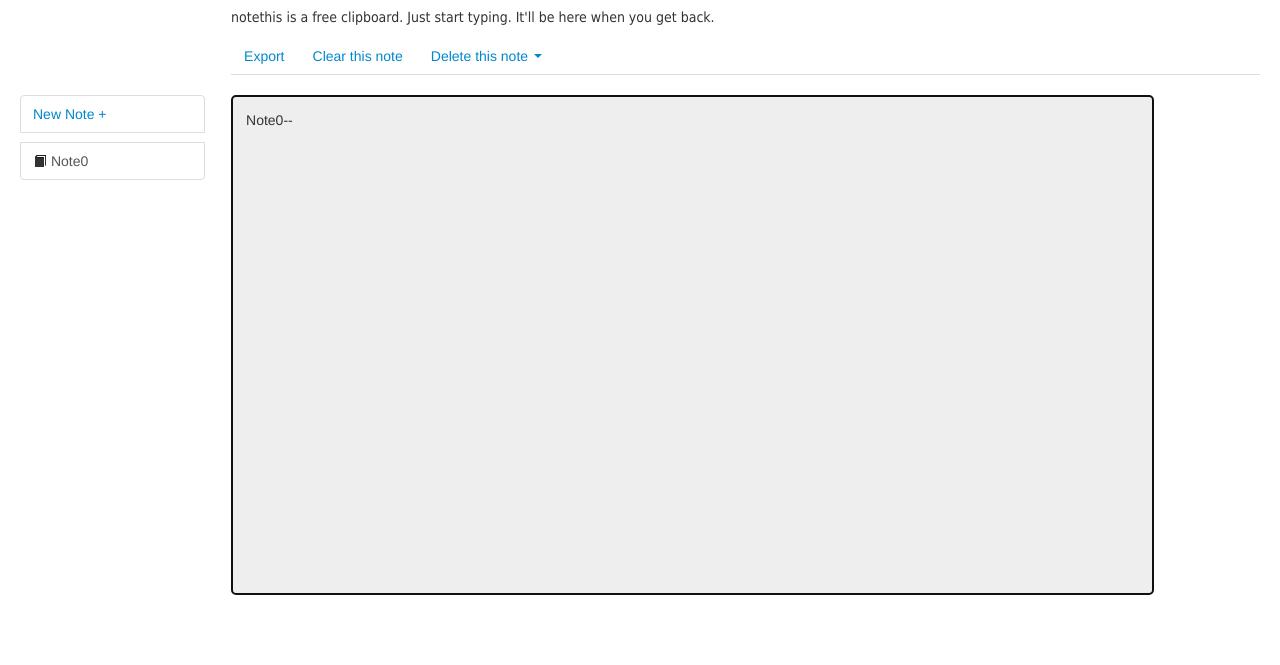
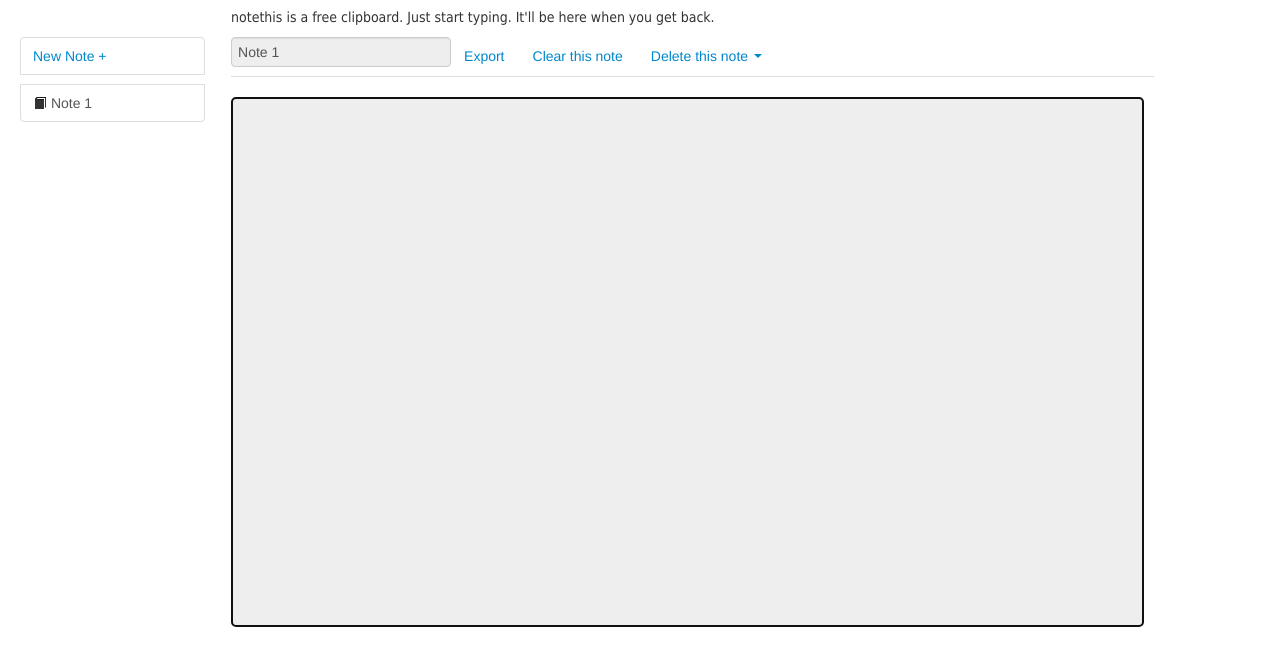
Before and after one commit to danlopez/html5-clipboard, a plain HTML site: page index.html in a window 1280 px wide. Shown: the part 53-718 px from the top of the page. Drawn offline with nearby package versions, Linux system fonts and the light colour scheme.

Commit message:
added title and object support

```diff
--- a/css/main.css
+++ b/css/main.css
@@ -102,3 +102,6 @@ header{
 #new_note {
     margin:0 0 10px 0;
 }
+#title {
+    background: #eee;
+}
--- a/index.html
+++ b/index.html
@@ -20,21 +20,6 @@
                         <h1>Welcome to notethis</h1>
                         <p>notethis is a free clipboard.  Just start typing.  It'll be here when you get back.
                             <span id="worksave"></span></p>
-                        <ul class="nav nav-tabs">
-                            <li><a href="#" id="download">Export</a></li>
-                            <li><a href="#" id="reset">Clear this note</a></li>
-                            <li class="dropdown">
-                                <a class="dropdown-toggle"
-                                   data-toggle="dropdown"
-                                   href="#">
-                                    Delete this note
-                                    <b class="caret"></b>
-                                  </a>
-                                <ul class="dropdown-menu">
-                                    <li><a href="#" id="delete_note">Delete Forever</a></li>
-                                </ul>
-                              </li>
-                        </ul>
                     </div>
                 </div>
             </div>
@@ -49,8 +34,27 @@
                     <li class="divider"></li>
                 </ul>
             </div>
-            <div class="span9" id="editable" contenteditable="true">
-            <!--Body content-->
+            <div class="span9">
+                    <ul class="nav nav-tabs">
+                        <li>                <input type="text" id ="title" maxlength='18'/>
+</li>
+                        <li><a href="#" id="download">Export</a></li>
+                        <li><a href="#" id="reset">Clear this note</a></li>
+                        <li class="dropdown">
+                            <a class="dropdown-toggle"
+                               data-toggle="dropdown"
+                               href="#">
+                                Delete this note
+                                <b class="caret"></b>
+                              </a>
+                            <ul class="dropdown-menu">
+                                <li><a href="#" id="delete_note">Delete Forever</a></li>
+                            </ul>
+                          </li>
+                    </ul>
+                <div id="editable" contenteditable="true">
+                <!--Body content-->
+                </div>
             </div>
             <div class="span1"></div>
         </div>
--- a/js/main.js
+++ b/js/main.js
@@ -1,3 +1,4 @@
+
 $(function() {
 
     function supports_html5_storage() {
@@ -9,15 +10,23 @@ $(function() {
     }
     /*Only run if html5 storage supported*/
     if(supports_html5_storage()){
+        /****** ADD OBJECT SUPPORT TO LOCALSTORAGE ********/
+    Storage.prototype.setObject = function(key, value) {
+        this.setItem(key, JSON.stringify(value));
+    }
 
+    Storage.prototype.getObject = function(key) {
+        var value = this.getItem(key);
+        return value && JSON.parse(value);
+    }
         /******** INITIALIZATION **********/
-        //initialize by creating a link for each note
-        var current_num=0;
+        //initialize by creating a drop down for each note
+        var current_num=1;
         for (var key in localStorage){
             if (key.indexOf('myClipboard') >=0){
-                addDropDown(key, localStorage.getItem(key).substring(0,localStorage.getItem(key).indexOf('--')));
+                addDropDown(key, localStorage.getObject(key)['title']);
                 //track highest (i.e. current) key
-                if (current_num <= parseInt(key.split('myClipboard'))[1])
+                if (current_num <= parseInt(key.split('myClipboard')[1]))
                     current_num = parseInt(key.split('myClipboard')[1])+1;
             }
         }
@@ -25,8 +34,6 @@ $(function() {
         //create new note & set current note to it
         var current_note = 'myClipboard'+current_num;
         createNote();
-        //load current note/ first note
-        $('#editable').html(localStorage.getItem(localStorage.getItem('currentNote'))).focus();
 
         /******* END INITIALIZATION *********/
 
@@ -37,17 +44,24 @@ $(function() {
         function createNote(){
             current_note='myClipboard'+current_num;
             //create new note
-            localStorage.setItem(current_note,'Note'+current_num+'--<div><br><br></div>');
+            note_obj = {note: '', title: 'Note '+current_num};
+
+            localStorage.setObject(current_note,note_obj);
             //insert note in drop down with Text / title of Note
-            addDropDown(current_note, 'Note'+current_num);
+            addDropDown(current_note, note_obj['title']);
             loadNote(current_note);
             current_num+=1;
+
+            // //load current note/ first note
+            // $('#editable').html(localStorage.getItem(localStorage.getItem('currentNote'))).focus();
+
         }
 
         function loadNote(note_id){
             current_note=note_id;
             localStorage.setItem('currentNote', current_note);
-            $('#editable').html(localStorage.getItem(note_id)).focus();
+            $('#editable').html(localStorage.getObject(note_id)['note']).focus();
+            $('#title').val(localStorage.getObject(note_id)['title']);
             $('#notes_tabs li.active').removeClass('active');
             $('#'+note_id).parent().addClass('active');
         }
@@ -66,7 +80,8 @@ $(function() {
             try {
                 /*Clean any empty tagss out of the clipboard before saving*/
                 $('#editable *:empty').not('br').remove();
-                localStorage.setItem(current_note, $('#editable').html());
+                note_obj = {note: $('#editable').html(), title: $('#title').val()};
+                localStorage.setObject(current_note, note_obj);
             } catch (e) {
                 alert("Current Save Operation failed.  Local storage capacity reached");
             }
@@ -74,7 +89,7 @@ $(function() {
         /***** SAVE HANDLER *******/
         var saveTimer;
         var minSaveTime = 500;
-        $('#editable').on('input', function() {
+        $('#editable, #title').on('input', function() {
 
             clearTimeout(saveTimer);
             saveTimer = setTimeout(function() {
@@ -122,13 +137,15 @@ $(function() {
         $('#new_note').on('click', function(){
             createNote();
         });
-        $('.switch_note').on('click', function(){
+        $(document).on('click', '.switch_note', function(){
             loadNote($(this).attr('id'));
         });
         $('#delete_note').on('click', function(){
             deleteNote(current_note);
         });
-
+        $('#title').on('input', function(){
+            $('#'+current_note).html('<i class="icon-book"></i> ' + $(this).val());
+        });
         /********* END Event Handlers *********/
 
     }
```
